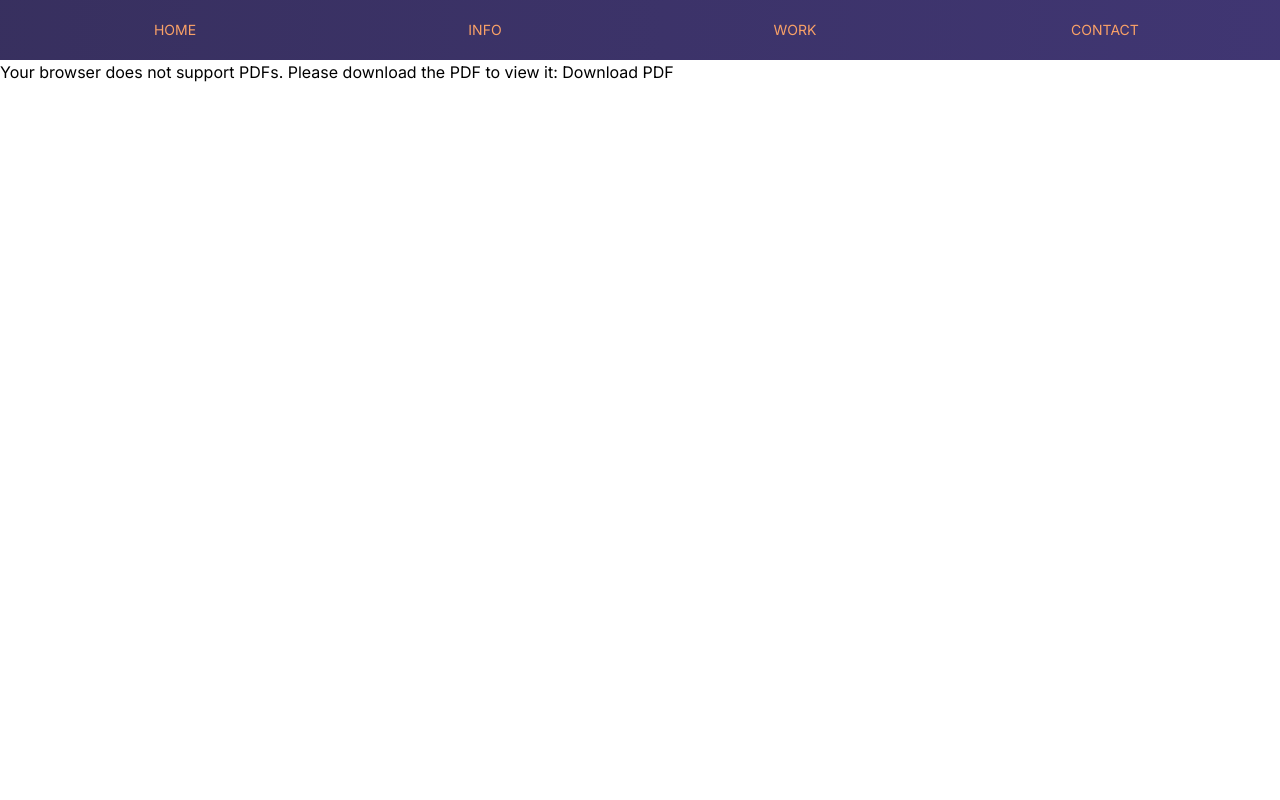
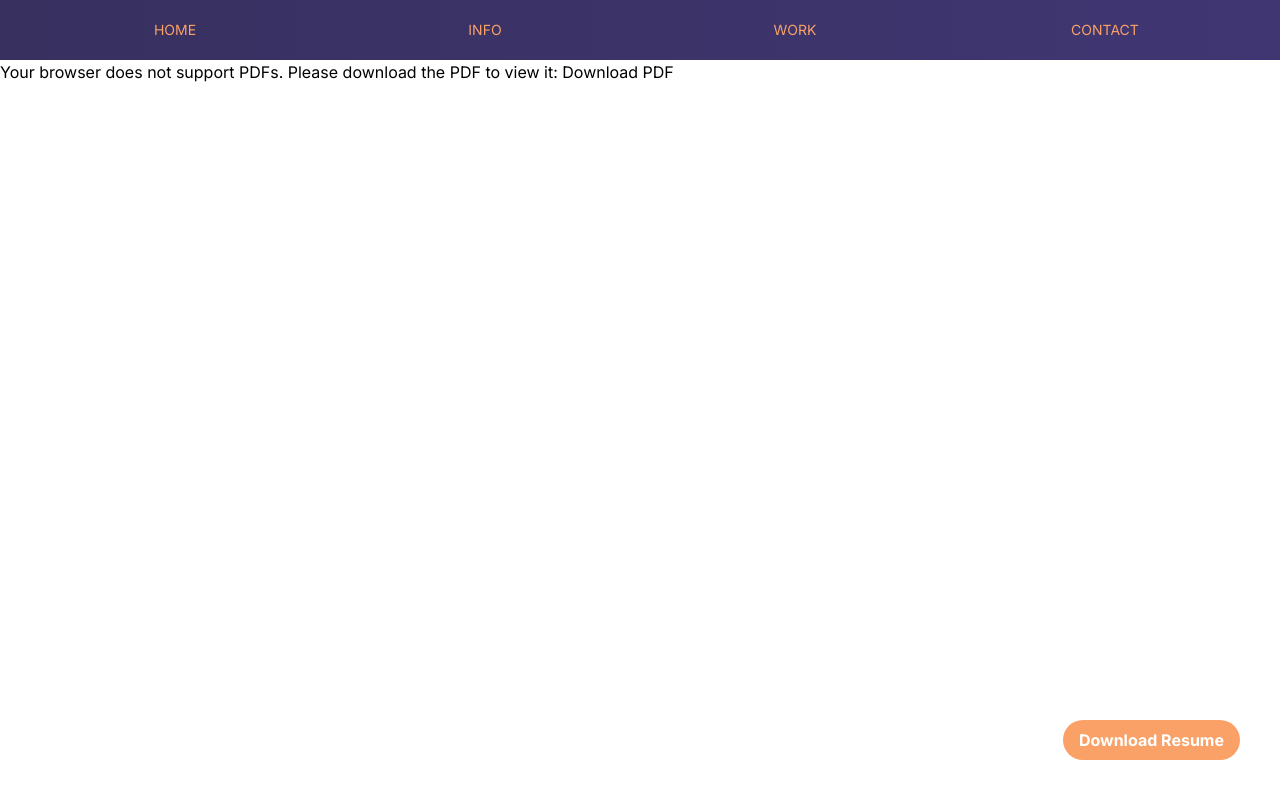
Before and after one commit to sohelshekhIn/Portfolio-Site, a Next.js app: page /resume in a window 1280 px wide. Shown: the top 800 px of the page. Built offline with nearby package versions, Linux system fonts and the light colour scheme; a web font is replaced by a local one.

Commit message:
fix: add download button for resume PDF in Resume component

```diff
--- a/app/resume/page.tsx
+++ b/app/resume/page.tsx
@@ -1,11 +1,19 @@
 const Resume = () => {
   return (
     <div className="h-screen w-screen">
+      <a
+        target="_blank"
+        className=" fixed bottom-10 right-10 z-50
+      bg-primary text-white font-bold py-2 px-4 rounded-full hover:bg-secondary transition duration-300 ease-in-out
+      "
+        href="/Sohel Shekh Resume.pdf"
+      >
+        Download Resume
+      </a>
       <object
         data="/Sohel Shekh Resume.pdf"
         type="application/pdf"
-        width="100%"
-        height="100%"
+        className="w-full h-auto lg:h-full"
       >
         <p>
           Your browser does not support PDFs. Please download the PDF to view
```
